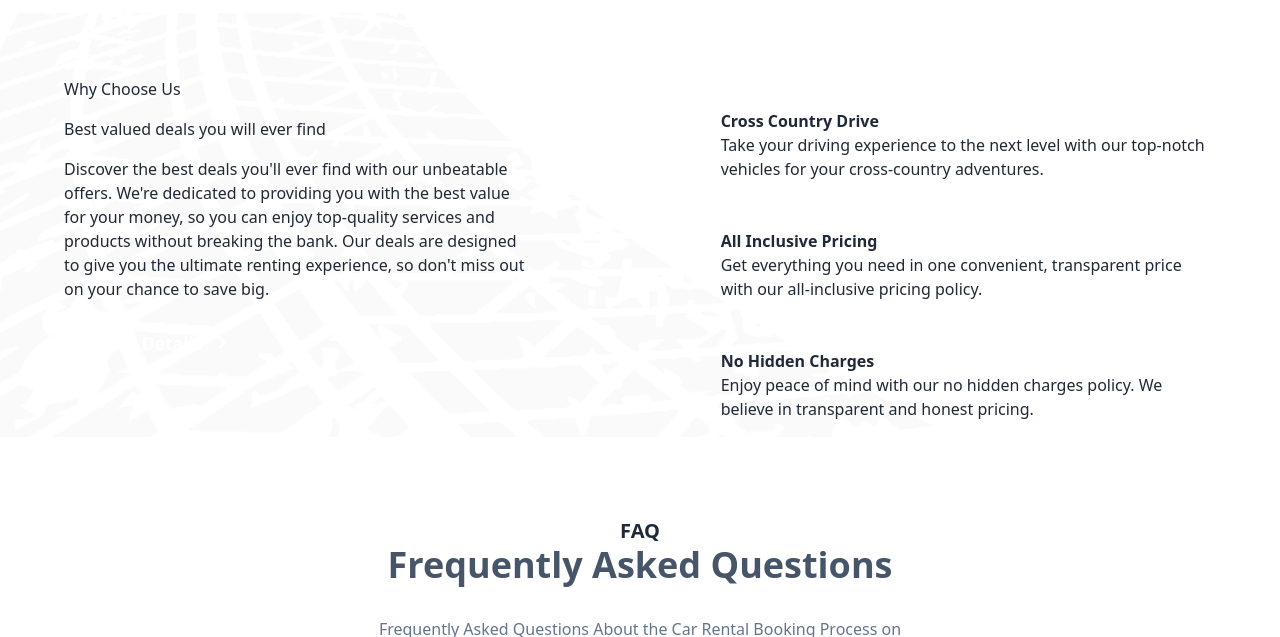
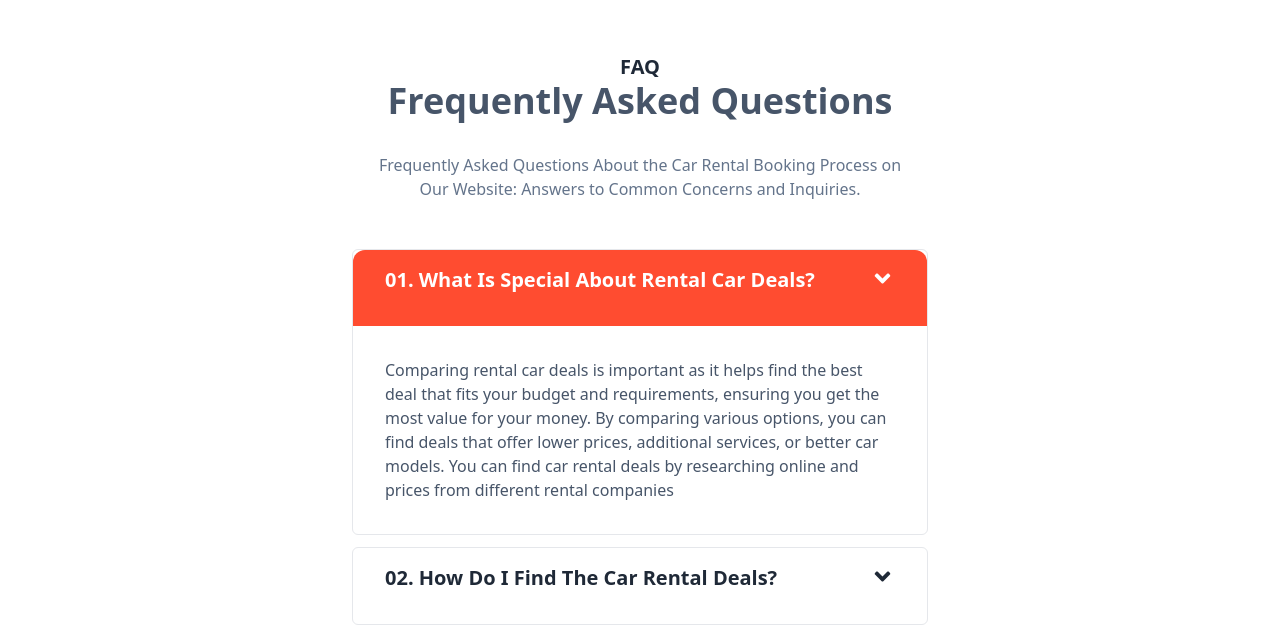
Before and after one commit to rashariful/dhakacars-client, a React (Create React App) app: page / in a window 1280 px wide. Shown: the part 671-1308 px from the top of the page. Built offline with nearby package versions, Linux system fonts and the light colour scheme; no server answers.

Commit message:
why chose section of

```diff
--- a/src/Components/Pages/Home/Home/Home.jsx
+++ b/src/Components/Pages/Home/Home/Home.jsx
@@ -10,7 +10,7 @@ const Home = () => {
     return (
         <div>
            <section className='mt-10'> <Banner/> </section>
-           <section className='mt-10'> <WhyChooseUs/> </section>
+           {/* <section className='mt-10'> <WhyChooseUs/> </section> */}
            <section className='mt-10'> <Faq/> </section>
 
             {/* <Counter></Counter> */}
```
